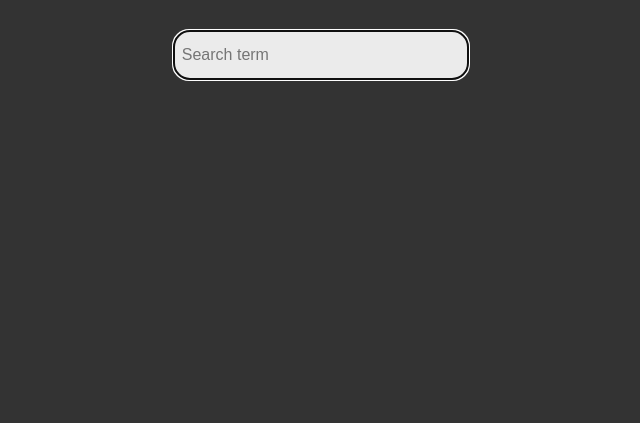
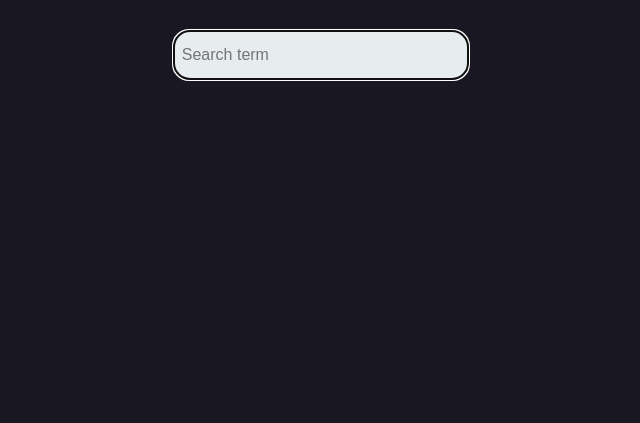
Before and after one commit to ozzuu/search, a plain HTML site: page public/index.html in a window 1280 px wide. Shown: the part 377-800 px from the top of the page, without its empty margins (319-959 px from the left). Drawn offline with Linux system fonts and the light colour scheme.

Commit message:
Changed color theme to darker; updated prints

```diff
--- a/public/style/partials/_colors.sass
+++ b/public/style/partials/_colors.sass
@@ -1,36 +1,30 @@
-// Teal
-$color: mix(teal, white, 80)
-$colorBg: #333
+$color: #0e3e53
+$colorAccent: #1d1c2e
+
+$colorSecondary: #479c9c
+$colorSecondaryAccent: mix($color, $colorSecondary, 30%)
+
+$colorBg: #181722
+$colorBgSecondary: mix(white, mix($color, $colorBg, 20%), 5%)
+
 $colorWarning: #f78282
 
-$color_print: mix(black, white, 40)
-$colorBg_print: white
-$colorWarning_print: #f78282
+$colorLink: #1b96bb
+$colorShadow: mix($color, $color, 50%)
+$colorTable: $color
+$colorText: mix($color, white, 10%)
+$colorTextSecondary: mix($color, white, 50%)
 
-$colorAccent: mix($color, black, 40)
-$colorBgSecondary: mix($colorBg, white, 90)
-$colorLink: $color
-$colorSecondary: mix($color, white, 50)
-$colorSecondaryAccent: mix($color, $colorSecondary, 30)
-$colorShadow: mix($colorBgSecondary, $color, 50)
-$colorTable: $color
-$colorText: mix($colorBg, white, 10)
-$colorTextSecondary: mix($color, white, 15)
+$blobColor: mix($colorBg, $color, 90%)
+$blobColor_hover: mix($color, black, 50%)
 
-// print
-$colorAccent_print: mix($color_print, white, 40)
-$colorBgSecondary_print: mix($colorBg_print, black, 90)
-$colorLink_print: $color_print
-$colorSecondary_print: mix($color_print, white, 50)
-$colorSecondaryAccent_print: mix($color_print, $colorSecondary_print, 30)
-$colorShadow_print: mix($colorBgSecondary_print, $color_print, 50)
-$colorTable_print: $color_print
-$colorText_print: mix($colorBg_print, black, 10)
-$colorTextSecondary_print: mix($color_print, black, 40)
+$titleFrom: $color
+$titleTo: mix($color, $colorLink, 20%)
+$titleBetween: mix($color, $colorTextSecondary, 60%)
 
 :root
-  --active-brightness: 0.85
-  --border-radius: .5em
+  --active-brightness: 0.9
+  --border-radius: 1em
   --box-shadow: 0 0 .4em
   --font-family: -apple-system, BlinkMacSystemFont, "Segoe UI", Roboto, Oxygen-Sans, Ubuntu, Cantarell, "Helvetica Neue", sans-serif
   --hover-brightness: 1.2
@@ -40,34 +34,30 @@ $colorTextSecondary_print: mix($color_print, black, 40)
   --width-card: 300px
   --width-card-medium: 24em
   --width-card-wide: 800px
-  --width-content: 1080px
+  --width-content: 70em
 
+*
+  --balloon-border-radius: .5em
+  --balloon-color: var(--color-bg-secondary)
+  --balloon-text-color: var(--color-text)
+  --balloon-font-size: 12px
+  --balloon-move: 1em
 
 :root
-  --color: #{$color_print}
-  --color-accent: #{$colorAccent_print}
-  --color-warning: #{$colorWarning_print}
-  --color-bg: #{$colorBg_print}
-  --color-bg-secondary: #{$colorBgSecondary_print}
-  --color-link: #{$colorLink_print}
-  --color-secondary: #{$colorSecondary_print}
-  --color-secondary-accent: #{$colorSecondaryAccent_print}
-  --color-shadow: #{$colorShadow_print}
-  --color-table: #{$colorTable_print}
-  --color-text: #{$colorText_print}
-  --color-text-secondary: #{$colorTextSecondary_print}
-
-@media screen
-  :root
-    --color: #{$color}
-    --color-accent: #{$colorAccent}
-    --color-warning: #{$colorWarning}
-    --color-bg: #{$colorBg}
-    --color-bg-secondary: #{$colorBgSecondary}
-    --color-link: #{$colorLink}
-    --color-secondary: #{$colorSecondary}
-    --color-secondary-accent: #{$colorSecondaryAccent}
-    --color-shadow: #{$colorShadow}
-    --color-table: #{$colorTable}
-    --color-text: #{$colorText}
-    --color-text-secondary: #{$colorTextSecondary}
+  --color: #{$color}
+  --color-accent: #{$colorAccent}
+  --color-warning: #{$colorWarning}
+  --color-bg: #{$colorBg}
+  --color-bg-secondary: #{$colorBgSecondary}
+  --color-link: #{$colorLink}
+  --color-secondary: #{$colorSecondary}
+  --color-secondary-accent: #{$colorSecondaryAccent}
+  --color-shadow: #{$colorShadow}
+  --color-table: #{$colorTable}
+  --color-text: #{$colorText}
+  --color-text-secondary: #{$colorTextSecondary}
+  --title-from: #{$titleFrom}
+  --title-to: #{$titleTo}
+  --title-between: #{$titleBetween}
+  --blob-color: #{$blobColor}
+  --blob-color-hover: #{$blobColor_hover}
```
Also changed, not shown: images/clean.png, images/search.png, public/style/search.css, 2 other files.
